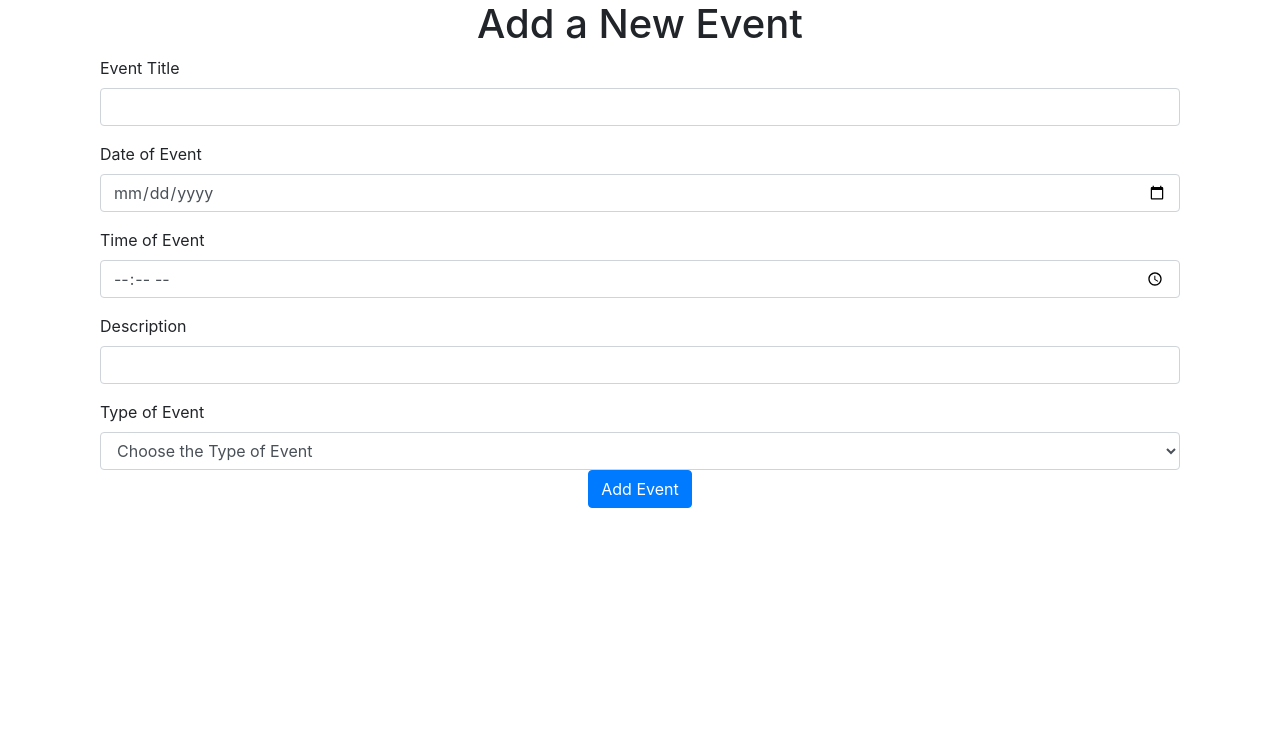
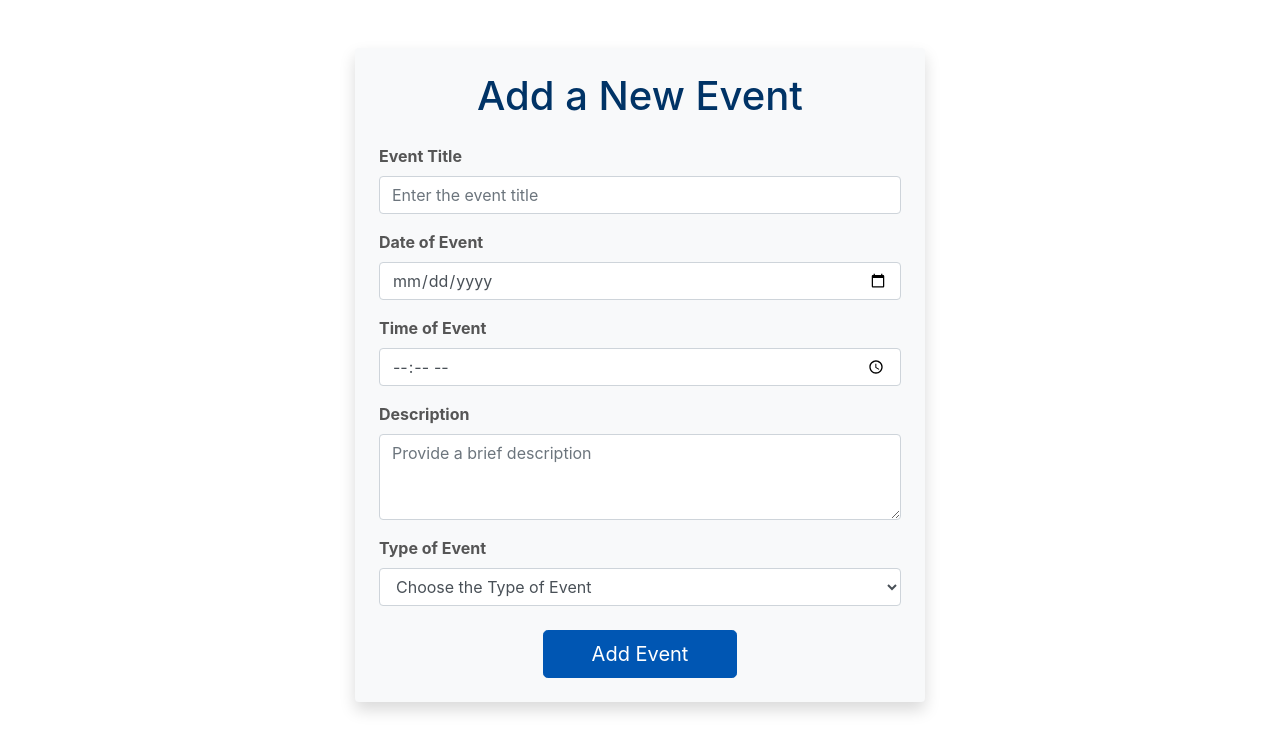
Before and after one commit to ajmastra/cs-386-event-pulse, a Flask app: page /add-event in a window 1280 px wide. Shown: the part 56-800 px from the top of the page. Run offline with Flask 3, Linux system fonts and the light colour scheme; some libraries are stand-ins or nearby versions.

Commit message:
styling home.html, event_details.html

```diff
--- a/website/templates/add_event.html
+++ b/website/templates/add_event.html
@@ -2,52 +2,76 @@
 {% block title %}Add Event{% endblock %}
 
 {% block content %}
-<h1 align="center">Add a New Event</h1>
+<div class="container mt-5 p-4 bg-light shadow rounded">
+    <h1 class="text-center mb-4" style="color: #003366;">Add a New Event</h1>
 
-<div class="container">
+    <!-- form start -->
+    <form method="POST">
+        <!-- event title -->
+        <div class="form-group">
+            <label for="eventTitle" class="font-weight-bold">Event Title</label>
+            <input type="text" class="form-control" id="eventTitle" name="event" placeholder="Enter the event title" required>
+        </div>
 
-    <!-- start form -->
-    <form method="POST">
+        <!-- date of event -->
         <div class="form-group">
-            <label for="eventTitle">Event Title</label>
-            <input type="text" class="form-control" id="eventTitle" name="event" required>
-        </div>
-        <div class="form-group">
-            <label for="eventDate">Date of Event</label>
+            <label for="eventDate" class="font-weight-bold">Date of Event</label>
             <input type="date" class="form-control" id="eventDate" name="date_of_event" required>
         </div>
+
+        <!-- time of event -->
         <div class="form-group">
-            <label for="eventTime">Time of Event</label>
-            <input type="time" class="form-control" id="event_time" name="time_of_event" required>
+            <label for="eventTime" class="font-weight-bold">Time of Event</label>
+            <input type="time" class="form-control" id="eventTime" name="time_of_event" required>
         </div>
+
+        <!-- description -->
         <div class="form-group">
-            <label for="eventDescription">Description</label>
-            <input type="text" class="form-control" id="eventDescription" name="description" required>
+            <label for="eventDescription" class="font-weight-bold">Description</label>
+            <textarea class="form-control" id="eventDescription" name="description" rows="3" placeholder="Provide a brief description" required></textarea>
         </div>
-        <div class "form-group">
-            <label for="eventType">Type of Event</label>
-            <select class="form-control" id="eventType" name="type_of_event">
-                <option value="None">Choose the Type of Event</option>
+
+        <!-- type of event -->
+        <div class="form-group">
+            <label for="eventType" class="font-weight-bold">Type of Event</label>
+            <select class="form-control" id="eventType" name="type_of_event" required>
+                <option value="" disabled selected>Choose the Type of Event</option>
                 <option value="Live Music">Live Music</option>
                 <option value="Theatre">Theatre</option>
                 <option value="Community Event">Community Event</option>
                 <option value="Political">Political Event</option>
             </select>
         </div>
-        <div align="center">
-            <button type="submit" class="btn btn-primary">Add Event</button>
+
+        <!-- submit button -->
+        <div class="text-center mt-4">
+            <button type="submit" class="btn btn-primary btn-lg px-5">Add Event</button>
         </div>
     </form>
-    <!-- end form -->
+    <!-- Form end -->
 
-    <!-- grab all flashing messages -->
-    {% with messages = get_flashed_messages(with_categories=true) %}
-    {% if messages %}
-        {% for category, message in messages %}
-            <div class="alert alert-{{ category }}">{{ message }}</div>
-        {% endfor %}
-    {% endif %}
-    {% endwith %}
+
 </div>
 
+<!-- Custom styles for the form -->
+<style>
+    .container {
+        max-width: 600px;
+    }
+
+    .form-group label {
+        color: #555;
+    }
+
+    .btn-primary {
+        background-color: #0056b3;
+        border-color: #0056b3;
+    }
+
+    .btn-primary:hover {
+        background-color: #003d80;
+        border-color: #003d80;
+    }
+</style>
+
 {% endblock %}
```
Also changed, not shown: website/templates/event_details.html (+80 -19 lines), website/templates/home.html (+52 -14 lines).
